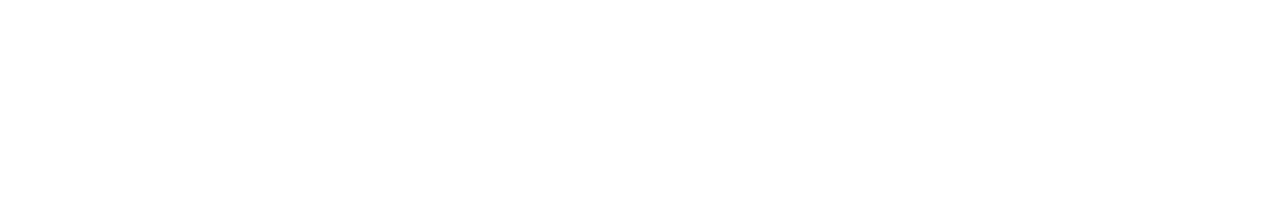
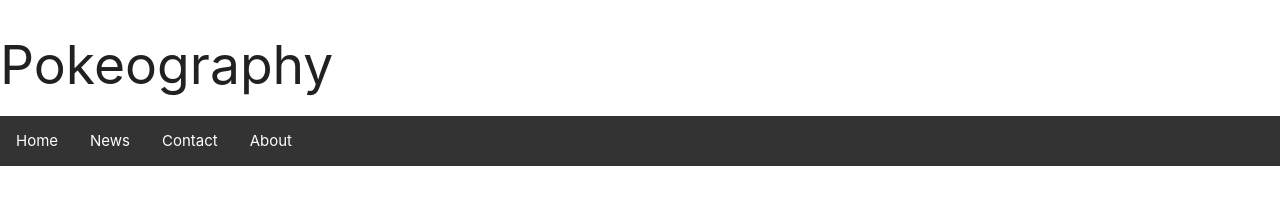
Before and after one commit to JojhanS/Pokeography, a plain HTML site: page index.html in a window 1280 px wide. Drawn offline with nearby package versions, Linux system fonts and the light colour scheme.

Commit message:
added header and navbar

```diff
--- a/assets/style.css
+++ b/assets/style.css
@@ -0,0 +1,23 @@
+ul {
+    list-style-type: none;
+    margin: 0;
+    padding: 0;
+    overflow: hidden;
+    background-color: #333;
+  }
+
+  li {
+    float: left;
+  }
+
+  li a {
+    display: block;
+    color: white;
+    text-align: center;
+    padding: 14px 16px;
+    text-decoration: none;
+  }
+
+  li a:hover {
+    background-color: #111;
+  }
--- a/index.html
+++ b/index.html
@@ -10,6 +10,12 @@
     <title>Pokeography</title>
 </head>
 <body>
-
+    <h2>Pokeography</h2>
+    <ul>
+        <li><a class="active" href="#home">Home</a></li>
+        <li><a href="#news">News</a></li>
+        <li><a href="#contact">Contact</a></li>
+        <li><a href="#about">About</a></li>
+      </ul>
 </body>
 </html>
```
